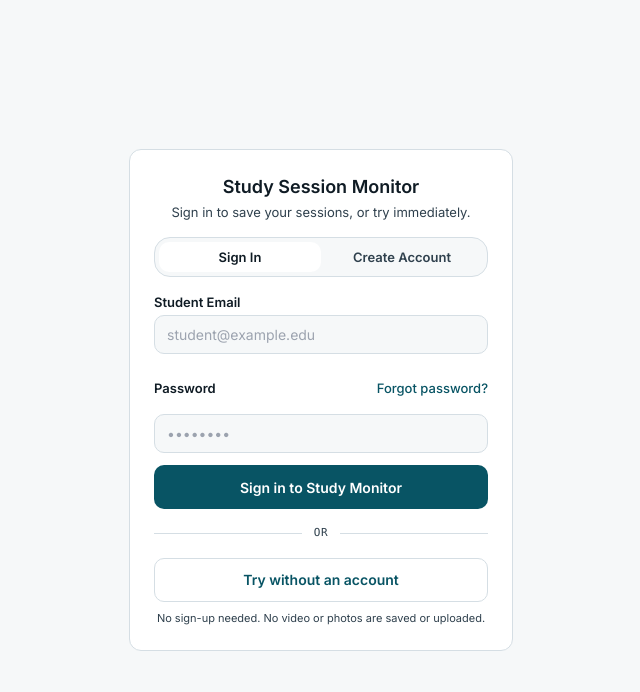
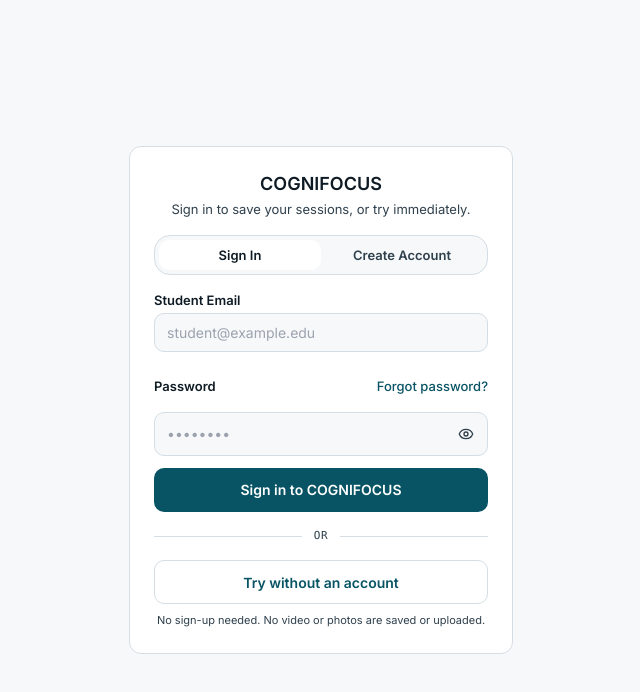
Before and after one commit to justpres/computervision, a Next.js app: page / in a window 1280 px wide. Shown: the top 692 px of the page, without its empty margins (319-959 px from the left). Built offline with nearby package versions, Linux system fonts and the light colour scheme; no server answers.

Commit message:
fix(F-14): rename branding and tabs to COGNIFOCUS and add password visibility toggle

```diff
--- a/src/app/layout.tsx
+++ b/src/app/layout.tsx
@@ -9,7 +9,7 @@ const inter = Inter({
 });
 
 export const metadata: Metadata = {
-  title: "Real-Time Detection System",
+  title: "COGNIFOCUS",
   description: "Browser-based webcam attention monitor for student online study sessions.",
 };
 
--- a/src/app/page.tsx
+++ b/src/app/page.tsx
@@ -302,7 +302,7 @@ export default function Home() {
         <div className="mx-auto flex max-w-[1120px] items-center justify-between gap-4">
           <div className="flex items-center gap-3 min-w-0">
             <h1 className="text-h3 font-semibold text-on-surface truncate">
-              Study Session Monitor
+              COGNIFOCUS
             </h1>
           </div>
 
@@ -345,7 +345,7 @@ export default function Home() {
                 : 'border-transparent text-on-surface-muted hover:text-on-surface hover:border-border'
             )}
           >
-            <span>Focus Room</span>
+            <span>Monitoring Room</span>
           </button>
 
           <button
@@ -362,7 +362,7 @@ export default function Home() {
                 : 'border-transparent text-on-surface-muted hover:text-on-surface hover:border-border'
             )}
           >
-            <span>Past Sessions</span>
+            <span>Session History</span>
             <span className="ml-1 rounded-sm border border-border-strong/50 px-1.5 py-0.5 font-mono text-[11px] font-semibold text-on-surface-muted tabular-nums">
               {savedSessions.length}
             </span>
@@ -372,7 +372,7 @@ export default function Home() {
 
       {/* Main Single Centered Column (max 1120px) */}
       <div className="mx-auto max-w-[1120px] p-4 sm:p-6 space-y-6">
-        {/* Tab 1: Focus Room */}
+        {/* Tab 1: Monitoring Room */}
         <div
           role="tabpanel"
           id="tabpanel-focus"
@@ -440,7 +440,7 @@ export default function Home() {
           </div>
         </div>
 
-        {/* Tab 2: Past Sessions View: Dedicated Session History */}
+        {/* Tab 2: Session History View */}
         <div
           role="tabpanel"
           id="tabpanel-history"
--- a/src/components/auth/student-login-view.tsx
+++ b/src/components/auth/student-login-view.tsx
@@ -1,7 +1,7 @@
 'use client';
 
 import React, { useState } from 'react';
-import { AlertCircle, CheckCircle2, ArrowLeft, Mail } from 'lucide-react';
+import { AlertCircle, CheckCircle2, ArrowLeft, Mail, Eye, EyeOff } from 'lucide-react';
 import { Button } from '@/components/ui/button';
 
 export interface StudentLoginViewProps {
@@ -37,6 +37,7 @@ export const StudentLoginView: React.FC<StudentLoginViewProps> = ({
   const [mode, setMode] = useState<'signin' | 'signup' | 'forgot'>('signin');
   const [email, setEmail] = useState('');
   const [password, setPassword] = useState('');
+  const [showPassword, setShowPassword] = useState(false);
   const [errorFeedback, setErrorFeedback] = useState<string | null>(null);
   const [successFeedback, setSuccessFeedback] = useState<string | null>(null);
   const [isSubmitting, setIsSubmitting] = useState(false);
@@ -147,6 +148,7 @@ export const StudentLoginView: React.FC<StudentLoginViewProps> = ({
                 variant="primary"
                 onClick={() => {
                   setMode('signin');
+                  setShowPassword(false);
                   setErrorFeedback(null);
                   setSuccessFeedback(null);
                 }}
@@ -187,7 +189,7 @@ export const StudentLoginView: React.FC<StudentLoginViewProps> = ({
             {/* Brand Header inside card */}
             <div className="text-center space-y-1">
               <h1 className="text-h3 font-semibold text-on-surface">
-                Study Session Monitor
+                COGNIFOCUS
               </h1>
               <p className="text-caption text-on-surface-muted">
                 {mode === 'forgot'
@@ -209,6 +211,7 @@ export const StudentLoginView: React.FC<StudentLoginViewProps> = ({
                   aria-selected={mode === 'signin'}
                   onClick={() => {
                     setMode('signin');
+                    setShowPassword(false);
                     setErrorFeedback(null);
                     setSuccessFeedback(null);
                   }}
@@ -226,6 +229,7 @@ export const StudentLoginView: React.FC<StudentLoginViewProps> = ({
                   aria-selected={mode === 'signup'}
                   onClick={() => {
                     setMode('signup');
+                    setShowPassword(false);
                     setErrorFeedback(null);
                     setSuccessFeedback(null);
                   }}
@@ -243,6 +247,7 @@ export const StudentLoginView: React.FC<StudentLoginViewProps> = ({
                 type="button"
                 onClick={() => {
                   setMode('signin');
+                  setShowPassword(false);
                   setErrorFeedback(null);
                   setSuccessFeedback(null);
                 }}
@@ -319,6 +324,7 @@ export const StudentLoginView: React.FC<StudentLoginViewProps> = ({
                         type="button"
                         onClick={() => {
                           setMode('forgot');
+                          setShowPassword(false);
                           setErrorFeedback(null);
                           setSuccessFeedback(null);
                         }}
@@ -328,17 +334,32 @@ export const StudentLoginView: React.FC<StudentLoginViewProps> = ({
                       </button>
                     )}
                   </div>
+                  <div className="relative flex items-center">
                     <input
                       id="student-password-input"
-                    type="password"
+                      type={showPassword ? 'text' : 'password'}
                       autoComplete={mode === 'signin' ? 'current-password' : 'new-password'}
                       required
                       minLength={6}
                       value={password}
                       onChange={(e) => setPassword(e.target.value)}
                       placeholder="••••••••"
-                    className="w-full rounded-md border border-border bg-background px-3 py-2 text-body-sm text-on-surface placeholder:text-on-surface-muted/60 focus-visible:outline-none focus-visible:ring-2 focus-visible:ring-primary"
+                      className="w-full min-h-[44px] rounded-md border border-border bg-background pl-3 pr-11 py-2 text-body-sm text-on-surface placeholder:text-on-surface-muted/60 focus-visible:outline-none focus-visible:ring-2 focus-visible:ring-primary"
                     />
+                    <button
+                      type="button"
+                      onClick={() => setShowPassword((prev) => !prev)}
+                      aria-label={showPassword ? 'Hide password' : 'Show password'}
+                      aria-pressed={showPassword}
+                      className="absolute right-0 inline-flex h-[44px] w-[44px] items-center justify-center rounded-r-md text-on-surface-muted hover:text-on-surface focus-visible:outline-none focus-visible:ring-2 focus-visible:ring-primary"
+                    >
+                      {showPassword ? (
+                        <EyeOff className="h-4 w-4" aria-hidden="true" />
+                      ) : (
+                        <Eye className="h-4 w-4" aria-hidden="true" />
+                      )}
+                    </button>
+                  </div>
                   {mode === 'signup' && (
                     <span className="text-[11px] text-on-surface-muted block">
                       Must be at least 6 characters.
@@ -359,7 +380,7 @@ export const StudentLoginView: React.FC<StudentLoginViewProps> = ({
                     : mode === 'forgot'
                       ? 'Send reset link'
                       : mode === 'signin'
-                        ? 'Sign in to Study Monitor'
+                        ? 'Sign in to COGNIFOCUS'
                         : 'Create Student Account'}
                 </span>
               </Button>
```
Also changed, not shown: 1 other file (tests, documents, lock files or other folders). Lines whose indentation alone changed are shown as unchanged.
